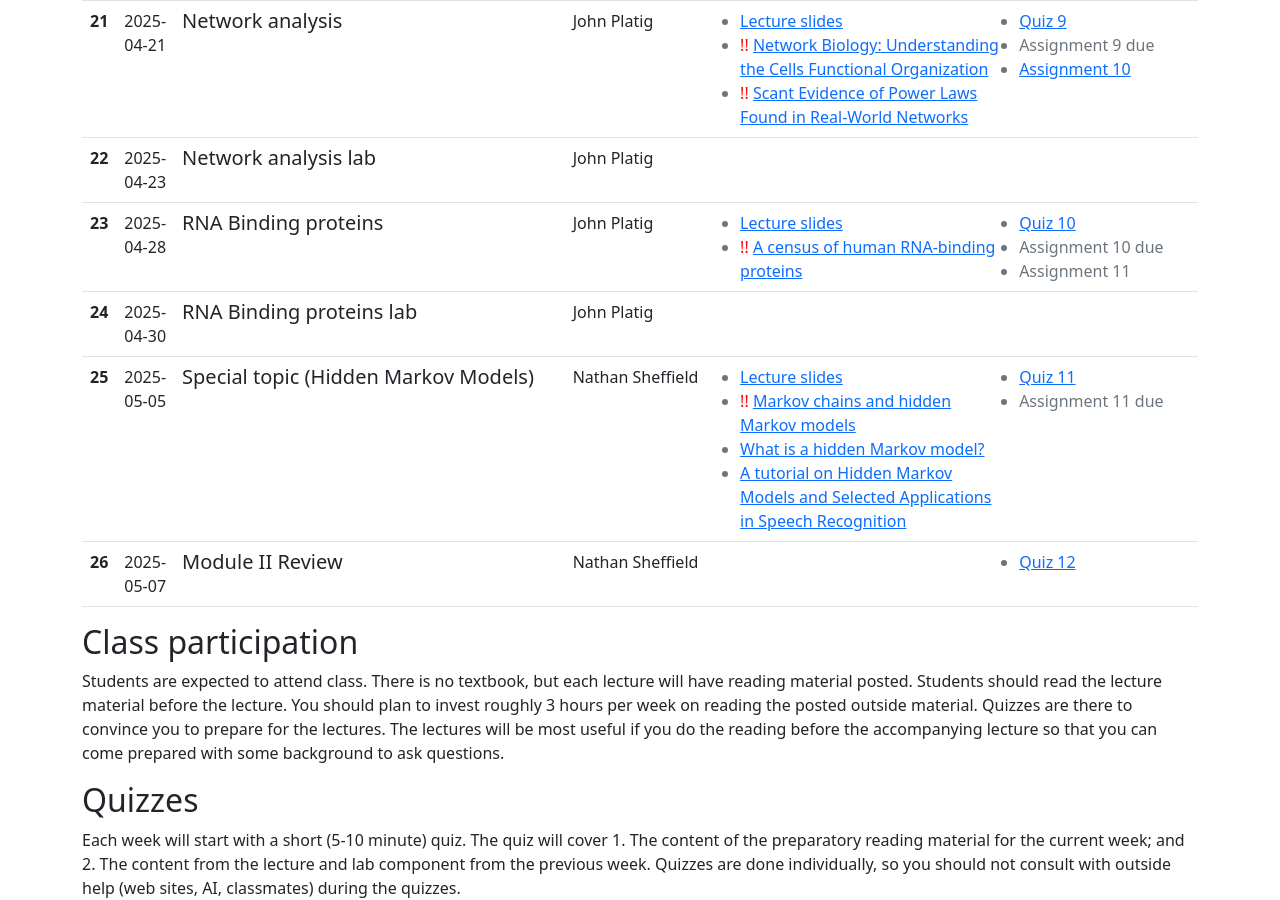
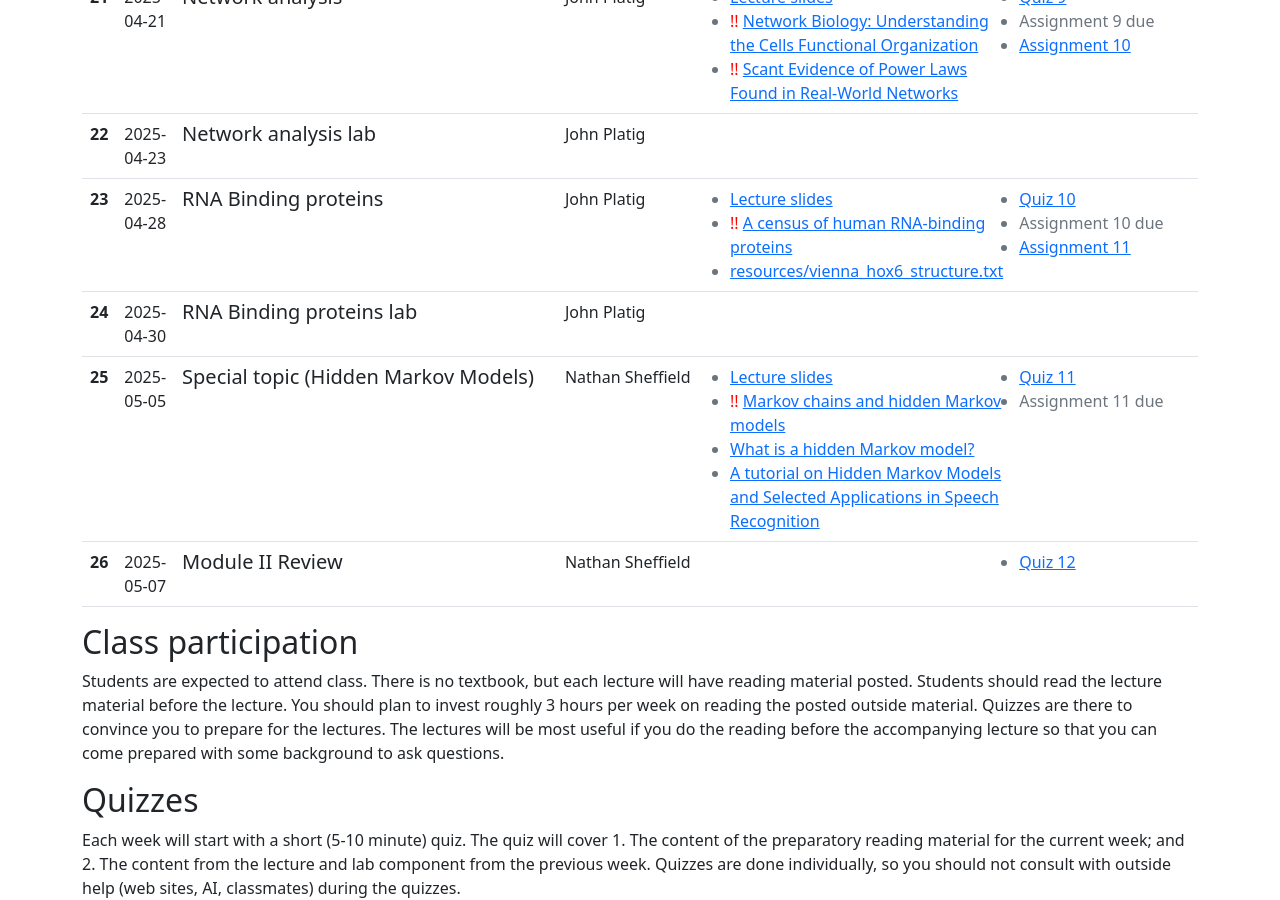
Before and after one commit to uvacobi/compbio2025, a Jekyll site: the page built from index.md, in a window 1280 px wide and 900 px high, scrolled down 3546 px. Built offline with Jekyll 4.4.1, drawn with Linux system fonts in a browser that asks for light colours.

Commit message:
Update lectures.yaml

```diff
--- a/_data/lectures.yaml
+++ b/_data/lectures.yaml
@@ -341,12 +341,14 @@
       - url: https://www.nature.com/articles/nrg3813
         title: "A census of human RNA-binding proteins"
         required: true
+      - url: resources/vienna_hox6_structure.txt
+        title: resources/vienna_hox6_structure.txt
     assignments:
       - title: Quiz 10
         url: https://docs.google.com/forms/d/e/1FAIpQLScWOsScEuwe9LReW5VvFZxiS3aADnOO_YbQDKsNIq5RSbvqDA/viewform?usp=sharing
       - title: Assignment 10 due
       - title: Assignment 11
-        url: null
+        url: resources/Comp_Bio_II__Assignment_11.pdf
   - lecture_number: 24
     date: 2025-04-30
     topic: RNA Binding proteins lab
```
